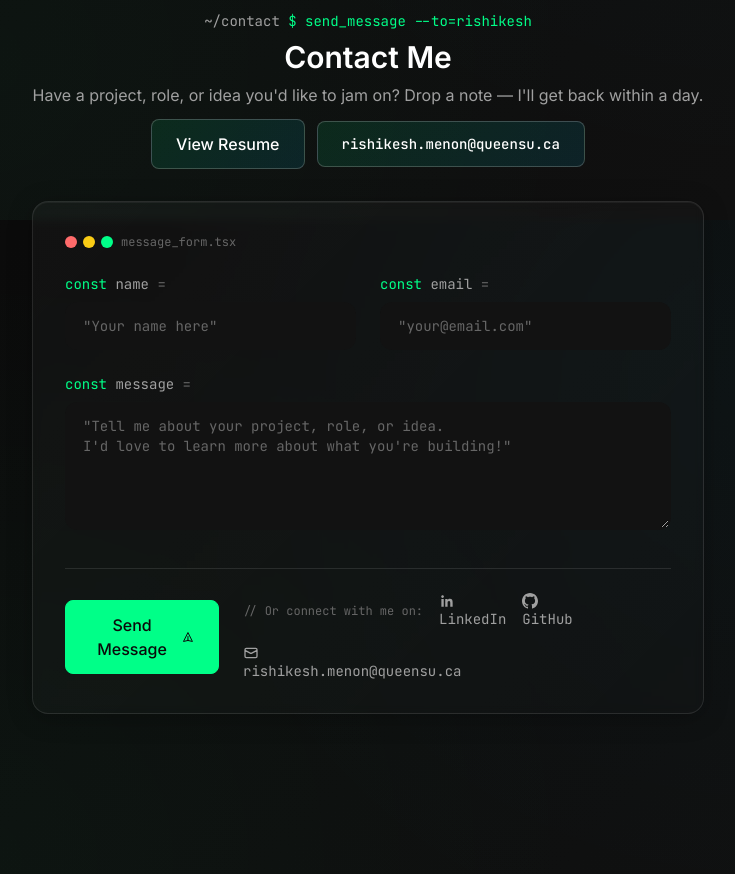
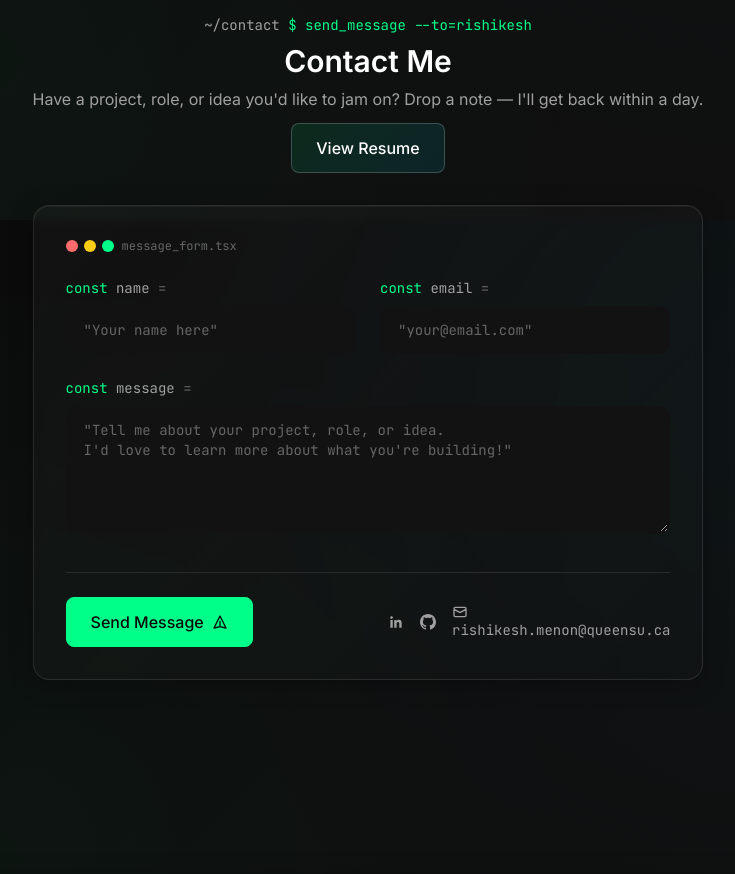
Before and after one commit to rishikeshmenon/portfolio, a React (Vite) app: page / in a window 1280 px wide. Shown: the part 4580-5454 px from the top of the page, without its empty margins (272-1007 px from the left). Built offline with nearby package versions, Linux system fonts and the light colour scheme.

Commit message:
Contact: remove extra email button, remove helper text, keep LinkedIn/GitHub/Email in one line; fix SVG tags.

```diff
--- a/src/components/Contact.jsx
+++ b/src/components/Contact.jsx
@@ -127,12 +127,6 @@ export default function Contact() {
               <a href="/resume.pdf" target="_blank" rel="noopener noreferrer" className="btn btn-ghost">
                 <span>View Resume</span>
               </a>
-              <a
-                href="mailto:rishikesh.menon@queensu.ca"
-                className="btn btn-ghost font-mono text-sm"
-              >
-                rishikesh.menon@queensu.ca
-              </a>
             </div>
           </div>
         </Reveal>
@@ -261,8 +255,7 @@ export default function Contact() {
                 )}
               </button>
 
-              <div className="flex flex-wrap items-center gap-4 text-text-secondary">
-                <span className="font-mono text-xs text-text-tertiary">// Or connect with me on:</span>
+              <div className="flex items-center gap-4 text-text-secondary flex-wrap md:flex-nowrap">
                 <a
                   href="https://www.linkedin.com/in/rishikesh-menon"
                   target="_blank"
@@ -272,7 +265,6 @@ export default function Contact() {
                   <svg className="w-4 h-4" fill="currentColor" viewBox="0 0 24 24">
                     <path d="M20.447 20.452h-3.554v-5.569c0-1.328-.027-3.037-1.852-3.037-1.853 0-2.136 1.445-2.136 2.939v5.667H9.351V9h3.414v1.561h.046c.477-.9 1.637-1.85 3.37-1.85 3.601 0 4.267 2.37 4.267 5.455v6.286zM5.337 7.433c-1.144 0-2.063-.926-2.063-2.065 0-1.138.92-2.063 2.063-2.063 1.14 0 2.064.925 2.064 2.063 0 1.139-.925 2.065-2.064 2.065zm1.782 13.019H3.555V9h3.564v11.452z"/>
                   </svg>
-                  LinkedIn
                 </a>
                 <a
                   href="https://github.com/rishikeshmenon"
@@ -283,7 +275,6 @@ export default function Contact() {
                   <svg className="w-4 h-4" fill="currentColor" viewBox="0 0 24 24">
                     <path d="M12 0c-6.626 0-12 5.373-12 12 0 5.302 3.438 9.8 8.207 11.387.599.111.793-.261.793-.577v-2.234c-3.338.726-4.033-1.416-4.033-1.416-.546-1.387-1.333-1.756-1.333-1.756-1.089-.745.083-.729.083-.729 1.205.084 1.839 1.237 1.839 1.237 1.07 1.834 2.807 1.304 3.492.997.107-.775.418-1.305.762-1.604-2.665-.305-5.467-1.334-5.467-5.931 0-1.311.469-2.381 1.236-3.221-.124-.303-.535-1.524.117-3.176 0 0 1.008-.322 3.301 1.23.957-.266 1.983-.399 3.003-.404 1.02.005 2.047.138 3.006.404 2.291-1.552 3.297-1.23 3.297-1.23.653 1.653.242 2.874.118 3.176.77.84 1.235 1.911 1.235 3.221 0 4.609-2.807 5.624-5.479 5.921.43.372.823 1.102.823 2.222v3.293c0 .319.192.694.801.576 4.765-1.589 8.199-6.086 8.199-11.386 0-6.627-5.373-12-12-12z"/>
                   </svg>
-                  GitHub
                 </a>
                 <a
                   href="mailto:rishikesh.menon@queensu.ca"
```
